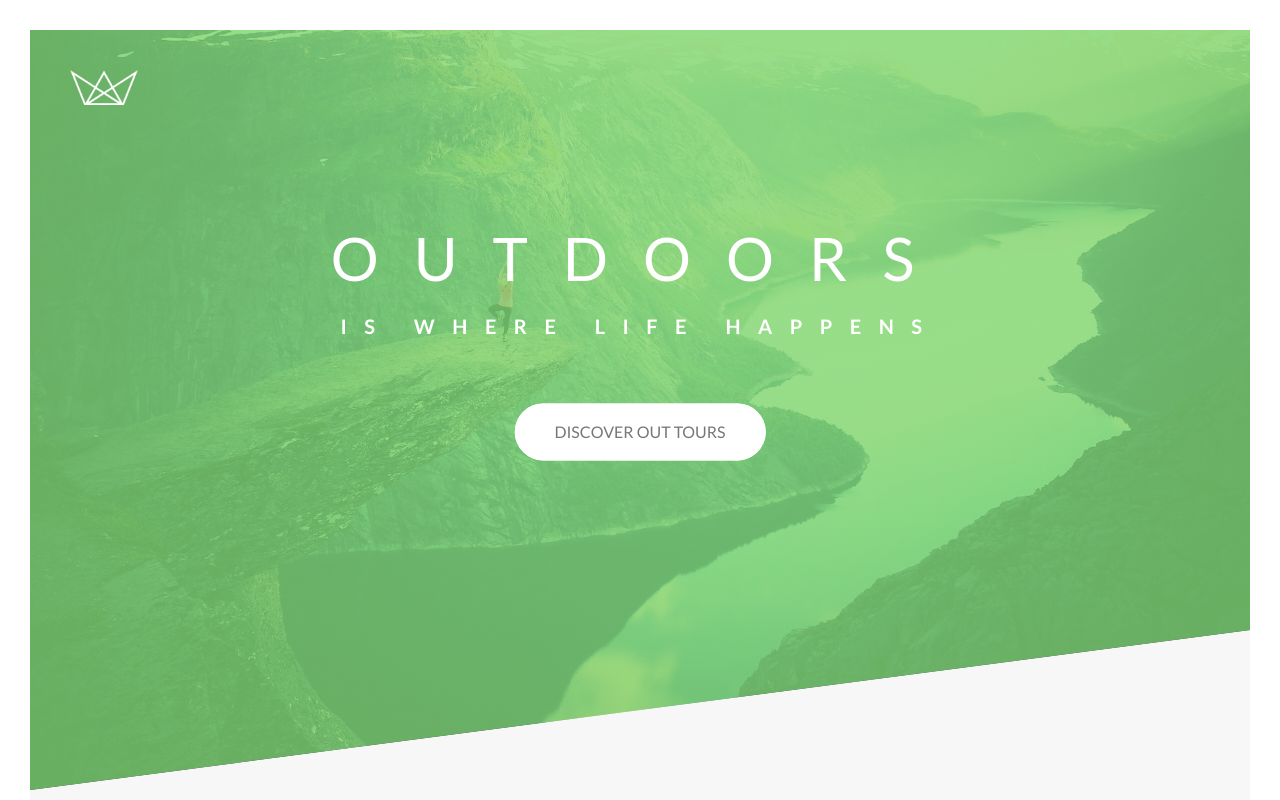
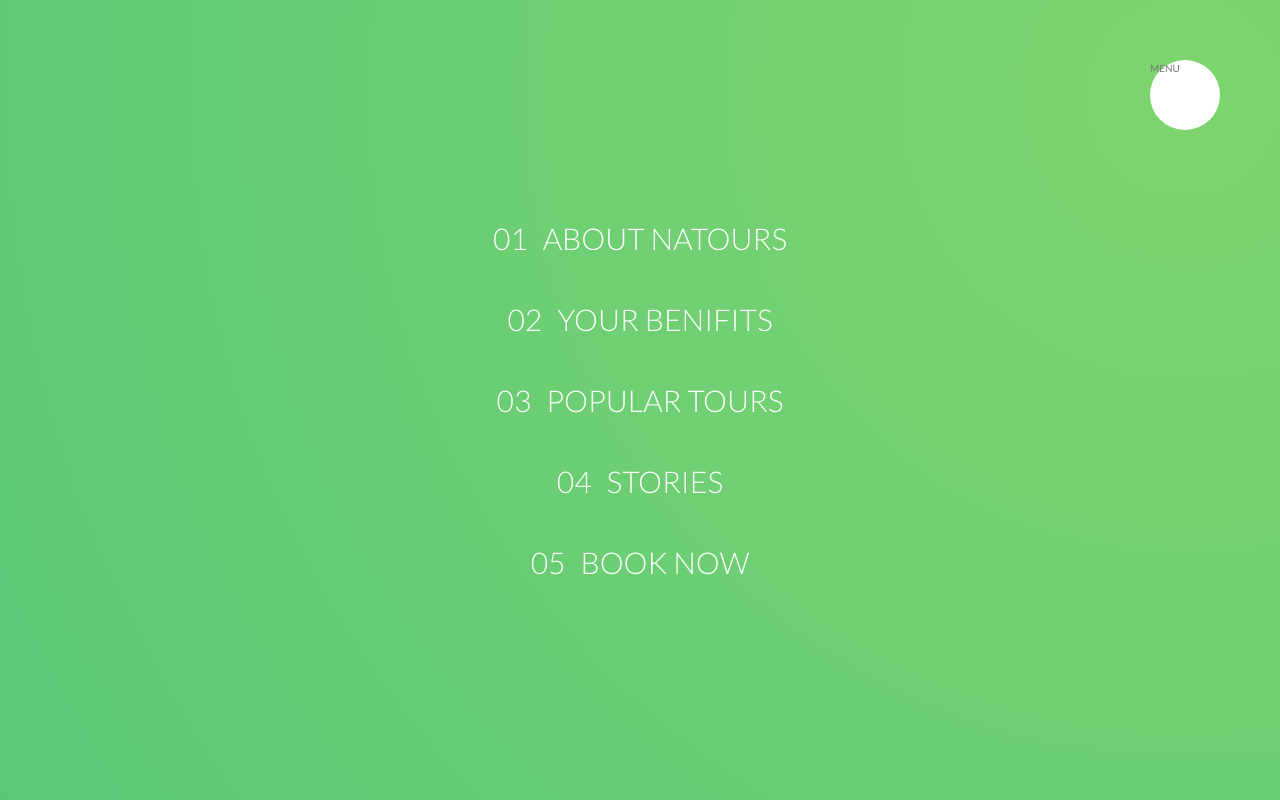
Before and after one commit to Gimhana-Dissanayake/natours-web-app, a website: page index.html in a window 1280 px wide. Shown: the top 800 px of the page. Drawn offline with Linux system fonts and the light colour scheme.

Commit message:
49. Building the navigation - part one

```diff
--- a/index.html
+++ b/index.html
@@ -16,6 +16,40 @@
     <title>Natours | Exciting tours for adventurous people</title>
   </head>
   <body>
+    <div class="navigation">
+      <input type="checkbox" class="navigation__checkbox" id="navi-toogle" />
+
+      <label for="navi-toggle" class="navigation__button">MENU</label>
+
+      <div class="navigation__background">&nbsp;</div>
+
+      <nav class="navigation__nav">
+        <ul class="navigation__list">
+          <li class="navigation__item">
+            <a href="#" class="navigation__link"
+              ><span>01</span>About Natours</a
+            >
+          </li>
+          <li class="navigation__item">
+            <a href="#" class="navigation__link"
+              ><span>02</span>Your benifits</a
+            >
+          </li>
+          <li class="navigation__item">
+            <a href="#" class="navigation__link"
+              ><span>03</span>Popular tours</a
+            >
+          </li>
+          <li class="navigation__item">
+            <a href="#" class="navigation__link"><span>04</span>Stories</a>
+          </li>
+          <li class="navigation__item">
+            <a href="#" class="navigation__link"><span>05</span>Book now</a>
+          </li>
+        </ul>
+      </nav>
+    </div>
+
     <!-- alt attribute is for seo -->
     <header class="header">
       <div class="header__logo-box">
--- /dev/null
+++ b/sass/layout/_navigation.scss
@@ -0,0 +1,86 @@
+.navigation {
+  &__checkbox {
+    display: none;
+  }
+
+  &__button {
+    background-color: $color-white;
+    height: 7rem;
+    width: 7rem;
+    position: fixed;
+    top: 6rem;
+    right: 6rem;
+    border-radius: 50%;
+    z-index: 2000;
+  }
+
+  &__background {
+    height: 6rem;
+    width: 6rem;
+    border-radius: 50%;
+    position: fixed;
+    top: 6.5rem;
+    right: 6.5rem;
+    background-image: radial-gradient(
+      $color-primary-light,
+      $color-primary-dark
+    );
+    z-index: 1000;
+    transform: scale(80);
+  }
+
+  &__nav {
+    height: 100vh;
+    width: 100%;
+    position: fixed;
+    top: 0;
+    right: 0;
+    z-index: 1500;
+  }
+
+  &__list {
+    position: absolute;
+    top: 50%;
+    left: 50%;
+    transform: translate(-50%, -50%);
+    list-style: none;
+    text-align: center;
+  }
+
+  &__item {
+    margin: 1rem;
+  }
+
+  &__link {
+    &:link,
+    &:visited {
+      display: inline-block;
+      font-size: 3rem;
+      font-weight: 300;
+      padding: 1rem 2rem;
+      color: $color-white;
+      text-decoration: none;
+      text-transform: uppercase;
+      background-image: linear-gradient(
+        120deg,
+        transparent 0%,
+        transparent 50%,
+        $color-white 50%
+      );
+      background-size: 220%;
+      transition: all 0.4s;
+
+      span {
+        margin-right: 1.5rem;
+        display: inline-block;
+      }
+    }
+
+    &:hover,
+    &:active {
+      background-position: 100%;
+      color: $color-primary;
+      transform: translate(1rem);
+    }
+  }
+}
--- a/sass/main.scss
+++ b/sass/main.scss
@@ -18,6 +18,7 @@
 @import "layout/footer";
 @import "layout/grid";
 @import "layout/header";
+@import "layout/navigation";
 
 @import "pages/home";
 
```
Also changed, not shown: css/style.css.
